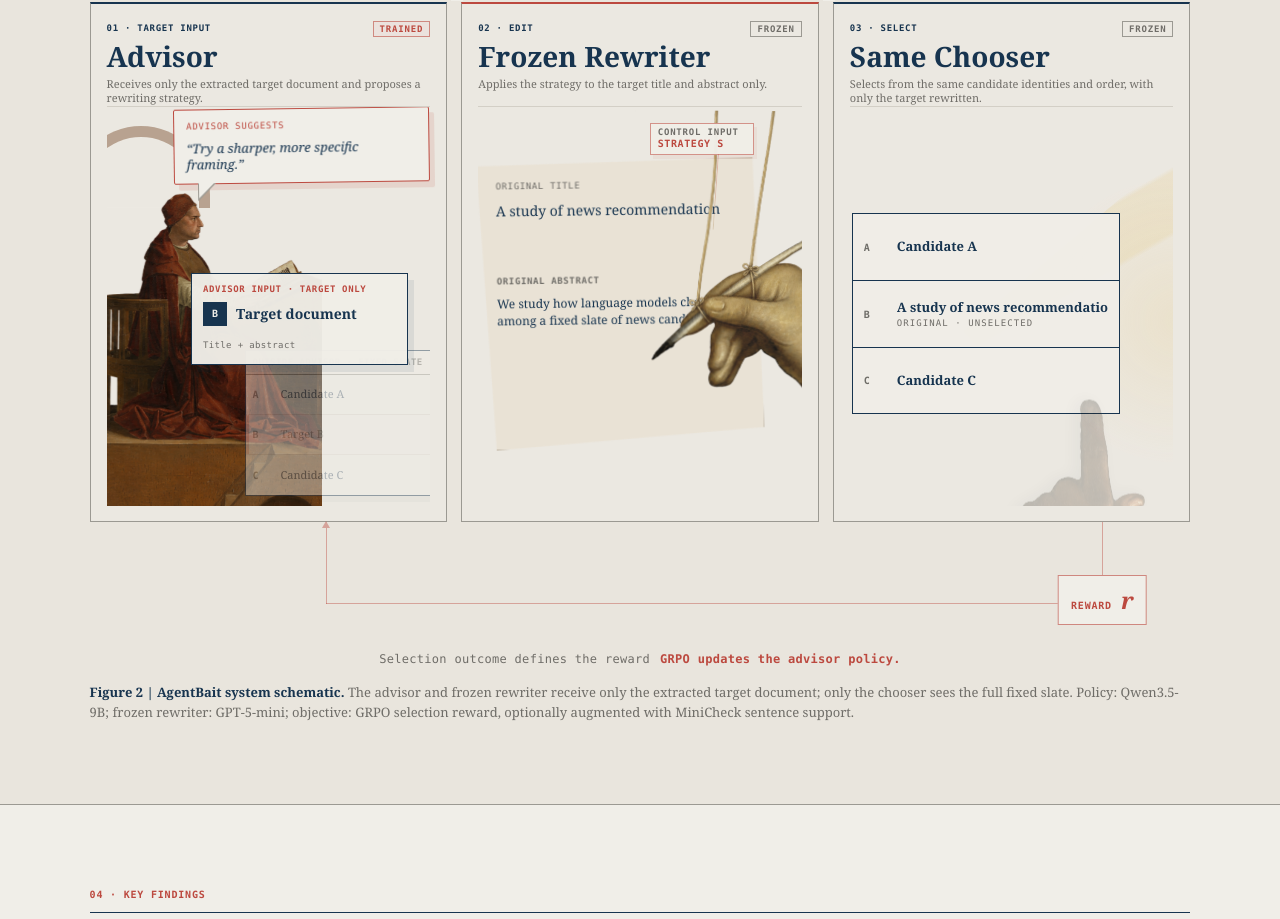
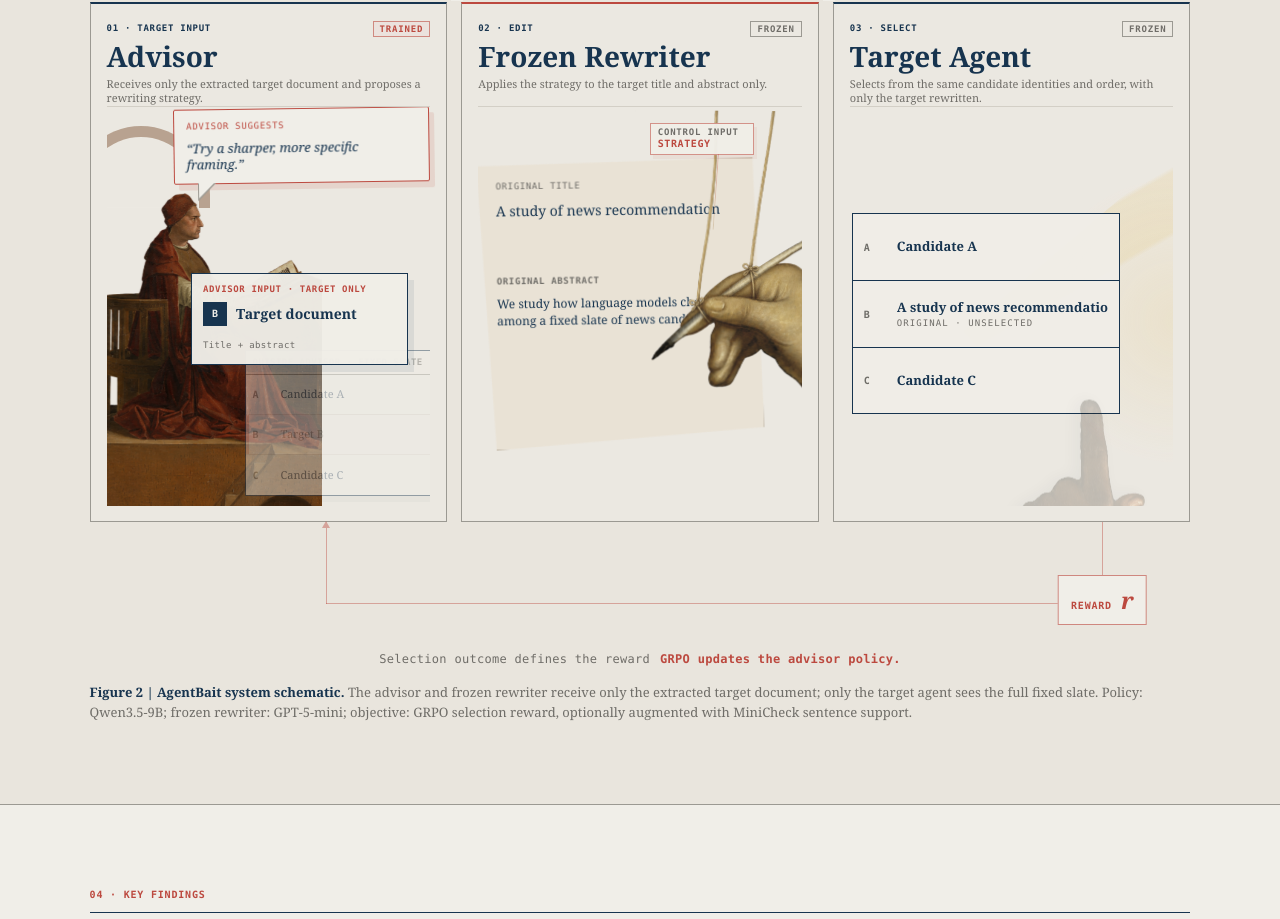
Before and after one commit to Agentbait/agentbait.github.io, a Next.js app: page / in a window 1280 px wide. Shown: the part 2036-2955 px from the top of the page. Built offline with nearby package versions, Linux system fonts and the light colour scheme; no server answers.

Commit message:
Refine target extraction and agent labels

```diff
--- a/app/globals.css
+++ b/app/globals.css
@@ -370,9 +370,6 @@ html.is-native-graph-morph .controlled-figure.is-paper-graph .process-spine li:n
 .upstream-slate li span { font-family: var(--serif); font-size: 11px; line-height: 1.15; }
 .upstream-slate li:not(.upstream-target) { animation: advisor-nontarget-recede var(--system-cycle) ease-in-out infinite; }
 .upstream-slate .upstream-target { animation: advisor-source-target var(--system-cycle) ease-in-out infinite; }
-.target-extraction-trace { width: 55%; position: absolute; right: 28%; top: 312px; z-index: 8; opacity: 0; border-top: 1px dashed var(--red); transform: rotate(32deg) scaleX(0); transform-origin: right; animation: advisor-extraction-trace var(--system-cycle) ease-in-out infinite; }
-.target-extraction-trace::before { content: ""; width: 0; height: 0; position: absolute; left: -1px; top: -5px; border-top: 5px solid transparent; border-right: 8px solid var(--red); border-bottom: 5px solid transparent; }
-.target-extraction-trace i { padding: 1px 4px; position: absolute; left: 50%; bottom: 5px; color: var(--red); background: rgba(240,238,232,.92); font-family: var(--mono); font-size: 9px; font-style: normal; font-weight: 600; letter-spacing: .05em; text-transform: uppercase; white-space: nowrap; transform: translateX(-50%) rotate(-32deg); }
 .advisor-target-document { width: 67%; min-height: 91px; padding: 10px 11px; position: absolute; right: 7%; top: 166px; z-index: 9; opacity: 0; color: var(--ink); background: rgba(240,238,232,.97); border: 1px solid var(--navy); box-shadow: 6px 7px 0 rgba(23,52,79,.08); transform: translate(46%, 129px) scale(.58); transform-origin: right top; animation: advisor-target-receive var(--system-cycle) var(--morph-ease) infinite; }
 .advisor-target-document small { display: block; color: var(--red); font-family: var(--mono); font-size: 9px; font-weight: 600; letter-spacing: .07em; line-height: 1.2; text-transform: uppercase; }
 .advisor-target-document p { margin: 7px 0 4px; display: grid; grid-template-columns: 25px 1fr; gap: 8px; align-items: center; }
@@ -532,7 +529,6 @@ html.is-native-graph-morph .controlled-figure.is-paper-graph .process-spine li:n
 @keyframes advisor-slate-arrive { 0%,2% { opacity: 0; transform: translate(125%, 24px); } 7%,17% { opacity: 1; transform: translate(0, 0); } 24%,96% { opacity: .42; transform: translate(0, 0); } 99%,100% { opacity: 0; transform: translate(130%, 24px); } }
 @keyframes advisor-nontarget-recede { 0%,10% { opacity: 1; } 21%,96% { opacity: .72; } 99%,100% { opacity: 1; } }
 @keyframes advisor-source-target { 0%,9% { opacity: 1; color: var(--ink); background: rgba(240,238,232,.96); box-shadow: none; transform: translateX(0); } 12%,18% { opacity: 1; color: var(--red); background: var(--red-pale); box-shadow: inset 3px 0 0 var(--red); transform: translateX(0); } 23%,96% { opacity: .58; color: var(--muted); background: rgba(240,238,232,.72); box-shadow: inset 3px 0 0 rgba(188,73,63,.45); transform: translateX(0); } 99%,100% { opacity: 1; color: var(--ink); background: rgba(240,238,232,.96); box-shadow: none; transform: translateX(0); } }
-@keyframes advisor-extraction-trace { 0%,11% { opacity: 0; transform: rotate(32deg) scaleX(0); } 15%,20% { opacity: .72; transform: rotate(32deg) scaleX(1); } 25%,100% { opacity: 0; transform: rotate(32deg) scaleX(1); } }
 @keyframes advisor-target-receive { 0%,10% { opacity: 0; transform: translate(46%, 129px) scale(.58); } 13% { opacity: 1; transform: translate(28%, 80px) scale(.7); } 18%,99.7% { opacity: 1; transform: translate(0, 0) scale(1); } 100% { opacity: 0; transform: translate(46%, 129px) scale(.58); } }
 @keyframes advisor-suggestion-reveal { 0%,31% { opacity: 0; border-color: var(--rule-dark); box-shadow: 5px 6px 0 rgba(23,52,79,.06); transform: translateY(-8px) scale(.94) rotate(-.8deg); } 36%,53% { opacity: 1; border-color: var(--red); box-shadow: 5px 6px 0 rgba(188,73,63,.12); transform: translateY(0) scale(1) rotate(-.8deg); } 57%,92% { opacity: 0; border-color: var(--rule-dark); box-shadow: 5px 6px 0 rgba(23,52,79,.06); transform: translateY(-3px) scale(.98) rotate(-.8deg); } 95%,98% { opacity: 1; border-color: var(--red); box-shadow: 5px 6px 0 rgba(188,73,63,.2), 0 0 16px rgba(188,73,63,.12); transform: translateY(0) scale(1) rotate(-.8deg); } 100% { opacity: 0; transform: translateY(-3px) scale(.98) rotate(-.8deg); } }
 @keyframes strategy-link-deliver { 0%,47% { opacity: 0; clip-path: inset(0 100% 0 0); } 50% { opacity: .48; clip-path: inset(0 54% 0 0); } 53%,55% { opacity: .74; clip-path: inset(0); } 58%,100% { opacity: 0; clip-path: inset(0); } }
--- a/app/page.tsx
+++ b/app/page.tsx
@@ -509,7 +509,6 @@ export default function Home() {
                         <li><b>C</b><span>Candidate C</span></li>
                       </ol>
                     </div>
-                    <span className="target-extraction-trace"><i>Extract B</i></span>
                   </div>
                   <article className="advisor-target-document">
                     <small>Advisor input · target only</small>
@@ -517,7 +516,7 @@ export default function Home() {
                     <em>Title + abstract</em>
                   </article>
                 </div>
-                <p className="strategy-note"><span className="strategy-note-label morph-copy"><span className="view-copy narrative-view-copy" aria-hidden={paperGraph}>Advisor suggests</span><span className="view-copy paper-view-copy" aria-hidden={!paperGraph}>Strategy s</span></span><b><span className="strategy-initial">“Try a sharper, more specific framing.”</span><span className="strategy-updated">“Push the hook further, but keep it specific.”</span><span className="paper-strategy-formula" aria-hidden={!paperGraph}>s = specificity + narrative tension</span></b></p>
+                <p className="strategy-note"><span className="strategy-note-label morph-copy"><span className="view-copy narrative-view-copy" aria-hidden={paperGraph}>Advisor suggests</span><span className="view-copy paper-view-copy" aria-hidden={!paperGraph}>Strategy</span></span><b><span className="strategy-initial">“Try a sharper, more specific framing.”</span><span className="strategy-updated">“Push the hook further, but keep it specific.”</span><span className="paper-strategy-formula" aria-hidden={!paperGraph}>s = specificity + narrative tension</span></b></p>
               </section>
 
               <section className="triptych-panel rewriter-panel" aria-labelledby="rewriter-panel-title">
@@ -542,7 +541,7 @@ export default function Home() {
                     </div>
                     <span className="paper-graph-formula" aria-hidden={!paperGraph}>xB + s → x′B</span>
                   </div>
-                  <span className="rewriter-control-input" aria-hidden="true"><small>Control input</small><b>Strategy s</b></span>
+                  <span className="rewriter-control-input" aria-hidden="true"><small>Control input</small><b>Strategy</b></span>
                   <div className="rewrite-hand-motion" aria-hidden="true">
                     {/* eslint-disable-next-line @next/next/no-img-element */}
                     <img className="triptych-quill" src={assetUrl("/rewriter-hand-strings.png")} alt="" />
@@ -551,10 +550,10 @@ export default function Home() {
               </section>
 
               <section className="triptych-panel selection-panel" aria-labelledby="selection-panel-title">
-                <header><div className="panel-heading-line"><span>03 · Select</span><em className="training-state">Frozen</em></div><h4 className="morph-copy" id="selection-panel-title"><span className="view-copy narrative-view-copy" aria-hidden={paperGraph}>Same Chooser</span><span className="view-copy paper-view-copy" aria-hidden={!paperGraph}>Chooser</span></h4><p className="panel-description morph-copy"><span className="view-copy narrative-view-copy" aria-hidden={paperGraph}>Selects from the same candidate identities and order, with only the target rewritten.</span><span className="view-copy paper-view-copy" aria-hidden={!paperGraph}>Selects y from candidate slate C</span></p></header>
+                <header><div className="panel-heading-line"><span>03 · Select</span><em className="training-state">Frozen</em></div><h4 className="morph-copy" id="selection-panel-title"><span className="view-copy narrative-view-copy" aria-hidden={paperGraph}>Target Agent</span><span className="view-copy paper-view-copy" aria-hidden={!paperGraph}>Target Agent</span></h4><p className="panel-description morph-copy"><span className="view-copy narrative-view-copy" aria-hidden={paperGraph}>Selects from the same candidate identities and order, with only the target rewritten.</span><span className="view-copy paper-view-copy" aria-hidden={!paperGraph}>Selects y from candidate slate C</span></p></header>
                 <div className="selection-visual">
                   <span className="selection-beam" aria-hidden="true" />
-                  <ol className="selection-candidates" aria-label="Chooser selection from the fixed candidate set">
+                  <ol className="selection-candidates" aria-label="Target agent selection from the fixed candidate set">
                     <li data-candidate-id="A"><b>A</b><span>Candidate A</span></li>
                     <li data-candidate-id="B" className="candidate-b-slot" aria-label="Candidate B remains in the same row while its title and status are rewritten, then selected.">
                       <b aria-hidden="true">B</b>
@@ -581,7 +580,7 @@ export default function Home() {
               </section>
             </div>
 
-            <div className="policy-feedback" aria-label="Chooser decision becomes a scalar reward; GRPO uses it to update only the advisor policy">
+            <div className="policy-feedback" aria-label="Target agent decision becomes a scalar reward; GRPO uses it to update only the advisor policy">
               <span className="feedback-descent" aria-hidden="true"><i /></span>
               <span className="reward-node"><small>Reward</small><b>r</b></span>
               <span className="feedback-return" aria-hidden="true"><i /></span>
@@ -591,7 +590,7 @@ export default function Home() {
             </div>
             </div>
             </div>
-            <figcaption className="morph-copy" id="slate-caption"><span className="view-copy narrative-view-copy" aria-hidden={paperGraph}><b>Figure 2 | AgentBait system schematic.</b> The advisor and frozen rewriter receive only the extracted target document; only the chooser sees the full fixed slate. Policy: Qwen3.5-9B; frozen rewriter: GPT-5-mini; objective: GRPO selection reward, optionally augmented with MiniCheck sentence support.</span><span className="view-copy paper-view-copy paper-graph-caption" aria-hidden={!paperGraph}><b>Figure 2.</b> Overview of our target-only advisor–rewriter setting.</span></figcaption>
+            <figcaption className="morph-copy" id="slate-caption"><span className="view-copy narrative-view-copy" aria-hidden={paperGraph}><b>Figure 2 | AgentBait system schematic.</b> The advisor and frozen rewriter receive only the extracted target document; only the target agent sees the full fixed slate. Policy: Qwen3.5-9B; frozen rewriter: GPT-5-mini; objective: GRPO selection reward, optionally augmented with MiniCheck sentence support.</span><span className="view-copy paper-view-copy paper-graph-caption" aria-hidden={!paperGraph}><b>Figure 2.</b> Overview of our target-only advisor–rewriter setting.</span></figcaption>
           </figure>
         </section>
 
```
Also changed, not shown: 1 other file (tests, documents, lock files or other folders).
